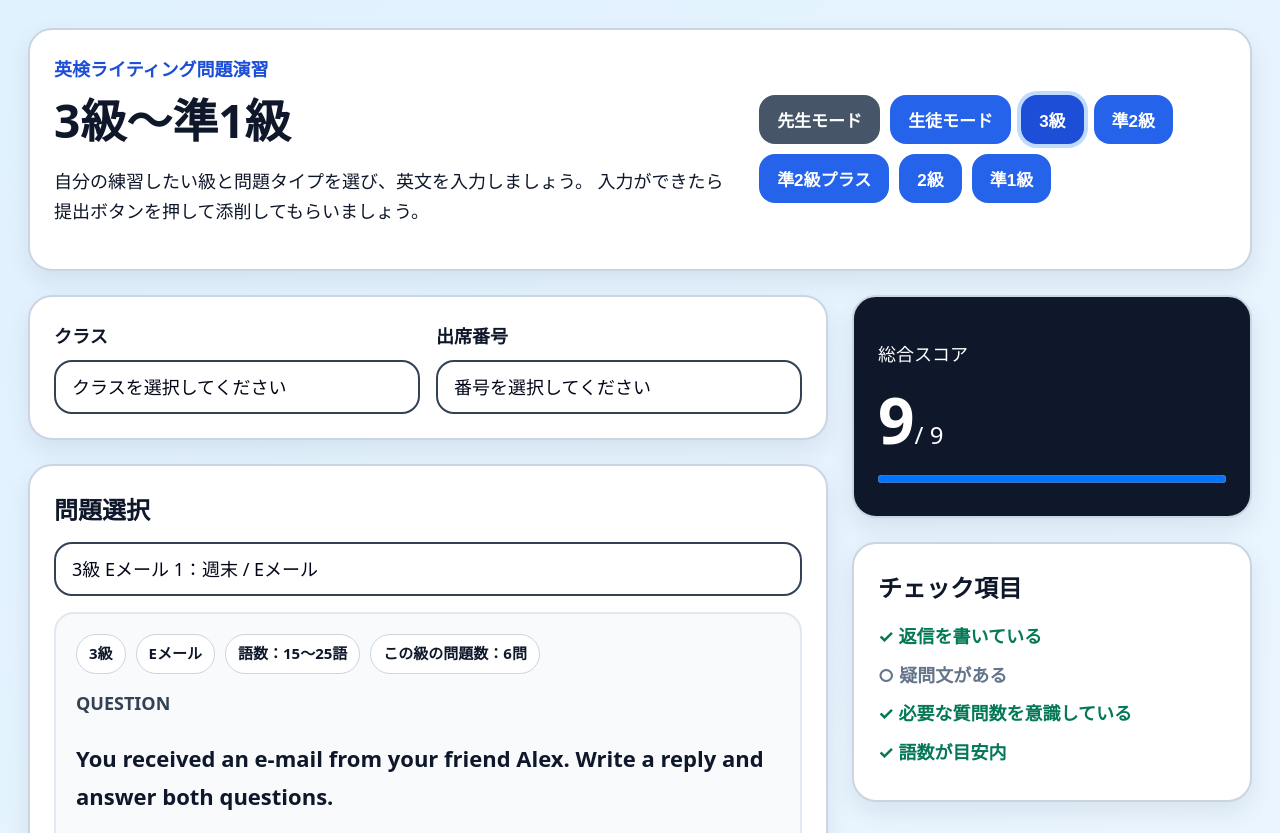
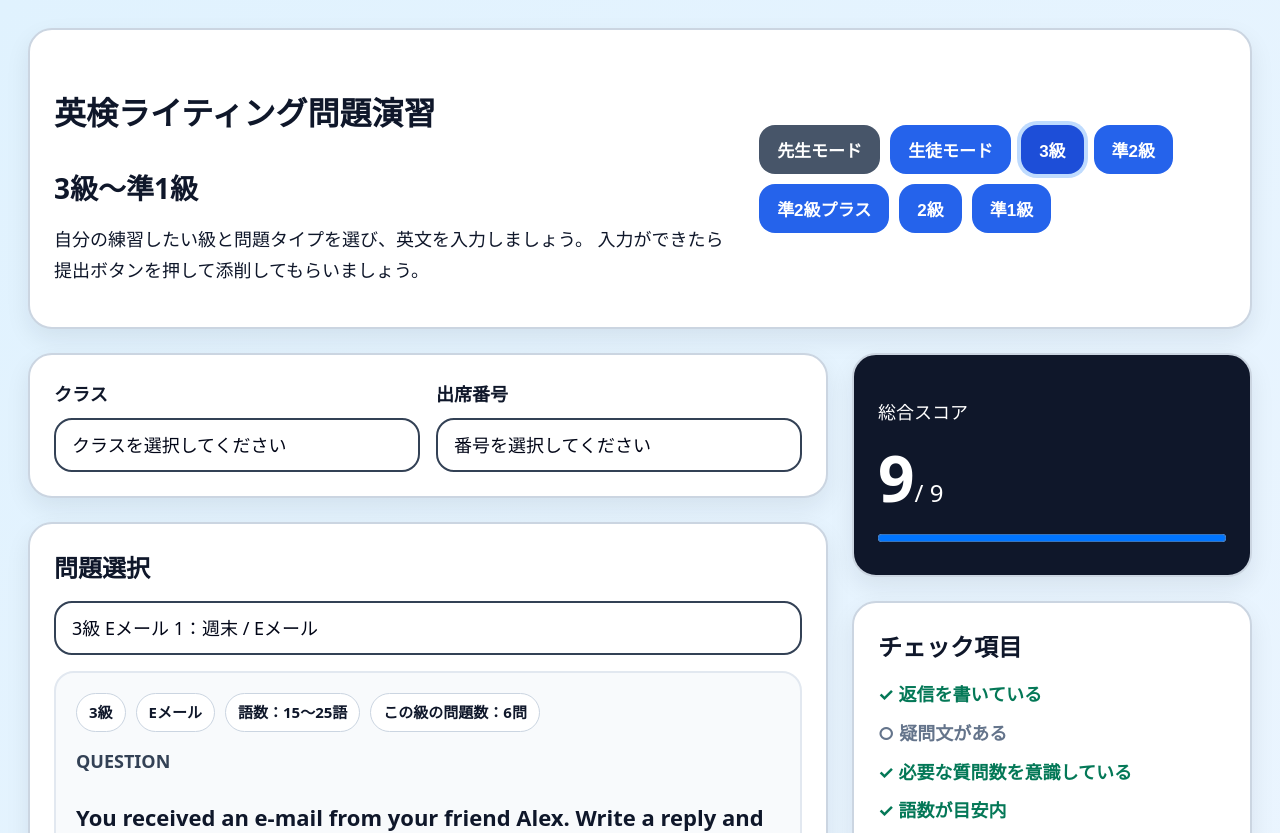
Before and after one commit to ikuyasuwa-sys/eiken-writing-app, a React (Vite) app: page / in a window 1280 px wide. Shown: the top 833 px of the page. Built offline with nearby package versions, Linux system fonts and the light colour scheme.

Commit message:
Modify .eyebrow styles and add .hero h1 styles
Updated styles for .eyebrow and added styles for .hero h1.

```diff
--- a/src/style.css
+++ b/src/style.css
@@ -40,9 +40,12 @@
 }
 
 .eyebrow {
-  color: #1d4ed8;
-  font-weight: 800;
-  margin: 0;
+  font-size: 32px;
+  font-weight: 900;
+}
+
+.hero h1 {
+  font-size: 28px;
 }
 
 h1 {
```
